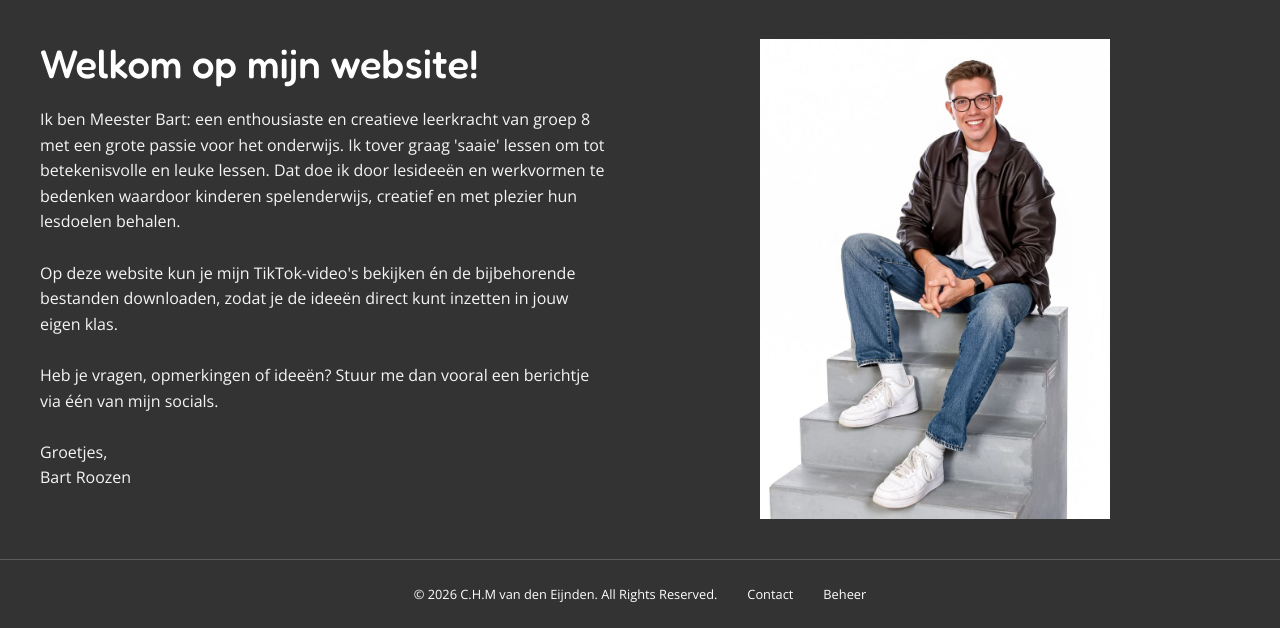
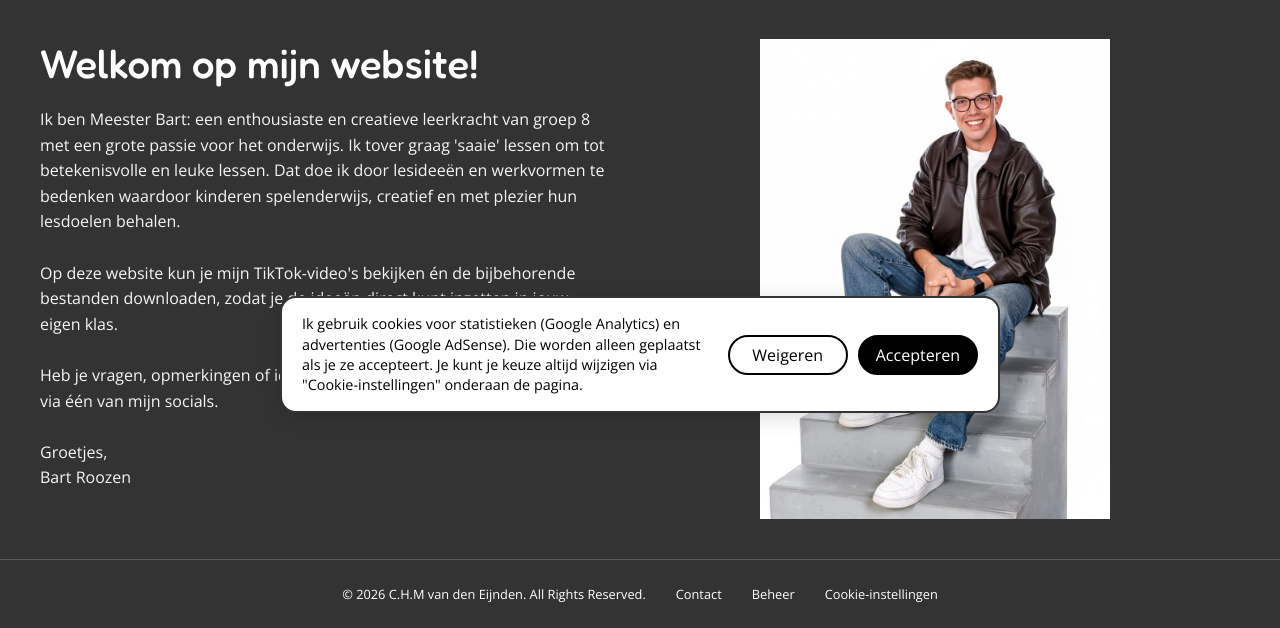
Before and after one commit to ChrisvdEijnden/best-of-bart, a Django app: page / in a window 1280 px wide. Shown: the part 371-999 px from the top of the page. Run offline with Django 5.2, Linux system fonts and the light colour scheme; data that the repository does not hold is empty; some web fonts are replaced.

Commit message:
Add cookie consent banner with Google Consent Mode v2 (#2)
* Add Google tag (GTM-5X3PV857) to base template

Co-Authored-By: Claude Opus 5.5 <noreply@anthropic.com>
Claude-Session: https://claude.ai/code/session_01BPQ7v6sbujUDNoniVwBJtj

* Switch to standard Google Tag Manager snippet (GTM-5X3PV857)

Co-Authored-By: Claude Opus 5.5 <noreply@anthropic.com>
Claude-Session: https://claude.ai/code/session_01BPQ7v6sbujUDNoniVwBJtj

* Fix GTM container ID (GTM-5Q4KSNXW)

Co-Authored-By: Claude Opus 5.5 <noreply@anthropic.com>
Claude-Session: https://claude.ai/code/session_01BPQ7v6sbujUDNoniVwBJtj

* Use the Tag Manager snippet from the GTM install screen

Co-Authored-By: Claude Opus 5.5 <noreply@anthropic.com>
Claude-Session: https://claude.ai/code/session_01BPQ7v6sbujUDNoniVwBJtj

* Add cookie consent banner with Google Consent Mode v2

Analytics and ad storage default to denied before Tag Manager and AdSense
load; the banner records the visitor's choice and updates consent. A
'Cookie-instellingen' footer link reopens it.

Co-Authored-By: Claude Opus 5.5 <noreply@anthropic.com>
Claude-Session: https://claude.ai/code/session_01BPQ7v6sbujUDNoniVwBJtj

* Keep CRLF line endings in edited files

Co-Authored-By: Claude Opus 5.5 <noreply@anthropic.com>
Claude-Session: https://claude.ai/code/session_01BPQ7v6sbujUDNoniVwBJtj

---------

Co-authored-by: Claude <noreply@anthropic.com>

```diff
--- a/static/main/css/style.css
+++ b/static/main/css/style.css
@@ -588,3 +588,103 @@ nav {
     font-family: "Open Sans", sans-serif;
     margin: 0;
 }
+
+/* Cookie consent banner */
+.cookie-banner {
+    position: fixed;
+    left: 16px;
+    right: 16px;
+    bottom: 16px;
+    z-index: 10000;
+    max-width: 720px;
+    margin: 0 auto;
+    padding: 16px 20px;
+    display: flex;
+    align-items: center;
+    gap: 16px;
+    background-color: white;
+    color: black;
+    border: 2px solid #333;
+    border-radius: 16px;
+    box-shadow: 0 4px 20px rgba(0, 0, 0, 0.15);
+    font-family: "Open Sans", sans-serif;
+    font-size: 0.9rem;
+    line-height: 1.4;
+}
+
+.cookie-banner[hidden] {
+    display: none;
+}
+
+.cookie-banner-text {
+    margin: 0;
+    flex: 1;
+}
+
+.cookie-banner-actions {
+    display: flex;
+    gap: 10px;
+    flex-shrink: 0;
+}
+
+/* Reject and Accept are deliberately the same size and weight, so neither
+   choice is pushed over the other. */
+.cookie-btn {
+    min-width: 120px;
+    padding: 7px 16px;
+    font-family: "Open Sans", sans-serif;
+    font-size: 1rem;
+    border: 2px solid #000;
+    border-radius: 25px;
+    cursor: pointer;
+    transition: all 0.3s ease;
+}
+
+.cookie-btn-reject {
+    background-color: white;
+    color: #000;
+}
+
+.cookie-btn-reject:hover {
+    background-color: #f0f0f0;
+}
+
+.cookie-btn-accept {
+    background-color: #000;
+    color: #fff;
+}
+
+.cookie-btn-accept:hover {
+    border-color: #051574;
+    background-color: #051574;
+}
+
+.cookie-btn:focus-visible,
+.footer-link-btn:focus-visible {
+    outline: 3px solid #051574;
+    outline-offset: 2px;
+}
+
+.footer-link-btn {
+    background: none;
+    border: none;
+    color: white;
+    padding: 15px;
+    font: inherit;
+    cursor: pointer;
+}
+
+.footer-link-btn:hover {
+    text-decoration: underline;
+}
+
+@media (max-width: 600px) {
+    .cookie-banner {
+        flex-direction: column;
+        align-items: stretch;
+    }
+
+    .cookie-banner-actions .cookie-btn {
+        flex: 1;
+    }
+}
--- /dev/null
+++ b/static/main/js/cookie-consent.js
@@ -0,0 +1,71 @@
+// Cookie banner. The consent defaults (all denied) and a returning visitor's
+// stored choice are applied by the inline script in base.html <head>, before
+// Tag Manager and AdSense load. This file shows the banner and records choices.
+(function () {
+    var STORAGE_KEY = "cookie-consent";
+    var banner = document.getElementById("cookie-banner");
+    if (!banner) return;
+
+    function getChoice() {
+        try { return localStorage.getItem(STORAGE_KEY); } catch (e) { return null; }
+    }
+
+    function setChoice(choice) {
+        try { localStorage.setItem(STORAGE_KEY, choice); } catch (e) {}
+    }
+
+    function applyConsent(choice) {
+        var value = choice === "granted" ? "granted" : "denied";
+        gtag("consent", "update", {
+            ad_storage: value,
+            ad_user_data: value,
+            ad_personalization: value,
+            analytics_storage: value
+        });
+    }
+
+    // On withdrawal, delete the Google Analytics cookies set earlier. They
+    // can sit on this host or its parent domain (e.g. .bestofbart.nl).
+    function removeAnalyticsCookies() {
+        var host = window.location.hostname;
+        var domains = ["", host, "." + host.replace(/^www\./, "")];
+        document.cookie.split(";").forEach(function (cookie) {
+            var name = cookie.split("=")[0].trim();
+            if (!/^(_ga|_gid|_gat)/.test(name)) return;
+            domains.forEach(function (domain) {
+                document.cookie = name + "=; expires=Thu, 01 Jan 1970 00:00:00 GMT; path=/" +
+                    (domain ? "; domain=" + domain : "");
+            });
+        });
+    }
+
+    function showBanner() {
+        banner.hidden = false;
+    }
+
+    function hideBanner() {
+        banner.hidden = true;
+    }
+
+    banner.querySelectorAll("[data-cookie-choice]").forEach(function (button) {
+        button.addEventListener("click", function () {
+            var choice = button.getAttribute("data-cookie-choice");
+            setChoice(choice);
+            applyConsent(choice);
+            if (choice === "denied") removeAnalyticsCookies();
+            hideBanner();
+        });
+    });
+
+    document.querySelectorAll("[data-cookie-settings]").forEach(function (link) {
+        link.addEventListener("click", function () {
+            showBanner();
+            banner.querySelector("[data-cookie-choice]").focus();
+        });
+    });
+
+    var stored = getChoice();
+    if (stored !== "granted" && stored !== "denied") {
+        showBanner();
+    }
+})();
--- a/templates/base.html
+++ b/templates/base.html
@@ -5,11 +5,35 @@
     <meta charset="UTF-8">
     <meta name="viewport" content="width=device-width, initial-scale=1.0">
 
+    <!-- Google Consent Mode: everything denied until the visitor chooses
+         in the cookie banner. Must run before Tag Manager and AdSense. -->
+    <script>
+      window.dataLayer = window.dataLayer || [];
+      function gtag(){dataLayer.push(arguments);}
+      gtag('consent', 'default', {
+        ad_storage: 'denied',
+        ad_user_data: 'denied',
+        ad_personalization: 'denied',
+        analytics_storage: 'denied',
+        wait_for_update: 500
+      });
+      (function () {
+        var choice = null;
+        try { choice = localStorage.getItem('cookie-consent'); } catch (e) {}
+        if (choice === 'granted') {
+          gtag('consent', 'update', {
+            ad_storage: 'granted',
+            ad_user_data: 'granted',
+            ad_personalization: 'granted',
+            analytics_storage: 'granted'
+          });
+        }
+      })();
+    </script>
+
     <!-- Google Tag Manager -->
     <script async src="https://www.googletagmanager.com/gtm.js?id=GTM-5Q4KSNXW"></script>
     <script>
-      window.dataLayer = window.dataLayer || [];
-      function gtag(){dataLayer.push(arguments);}
       gtag('js', new Date());
     </script>
     <!-- End Google Tag Manager -->
@@ -47,8 +71,22 @@
         <p>&copy; 2026 C.H.M van den Eijnden. All Rights Reserved.</p>
         <a href="{% url 'contact' %}">Contact</a>
         <a href="https://bestofbart.nl/beheer">Beheer</a>
+        <button type="button" class="footer-link-btn" data-cookie-settings>Cookie-instellingen</button>
     </footer>
 
+    <div id="cookie-banner" class="cookie-banner" role="region" aria-label="Cookietoestemming" hidden>
+        <p class="cookie-banner-text">
+            Ik gebruik cookies voor statistieken (Google Analytics) en advertenties
+            (Google AdSense). Die worden alleen geplaatst als je ze accepteert. Je kunt
+            je keuze altijd wijzigen via "Cookie-instellingen" onderaan de pagina.
+        </p>
+        <div class="cookie-banner-actions">
+            <button type="button" class="cookie-btn cookie-btn-reject" data-cookie-choice="denied">Weigeren</button>
+            <button type="button" class="cookie-btn cookie-btn-accept" data-cookie-choice="granted">Accepteren</button>
+        </div>
+    </div>
+
+    <script src="{% static 'main/js/cookie-consent.js' %}"></script>
     {% block extra_js %}{% endblock %}
     <script src="{% static 'main/js/script.js' %}"></script>
 </body>
```
